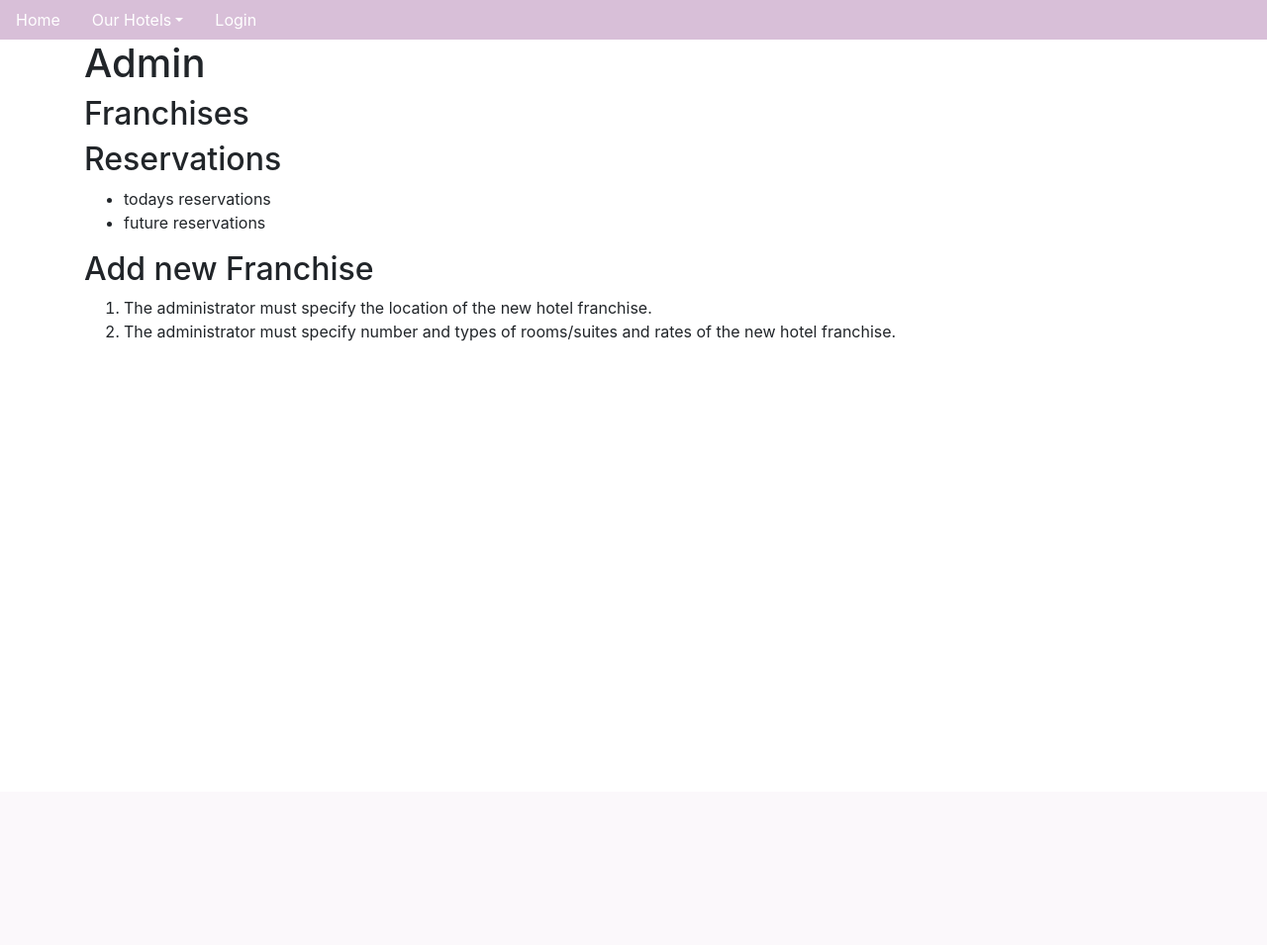
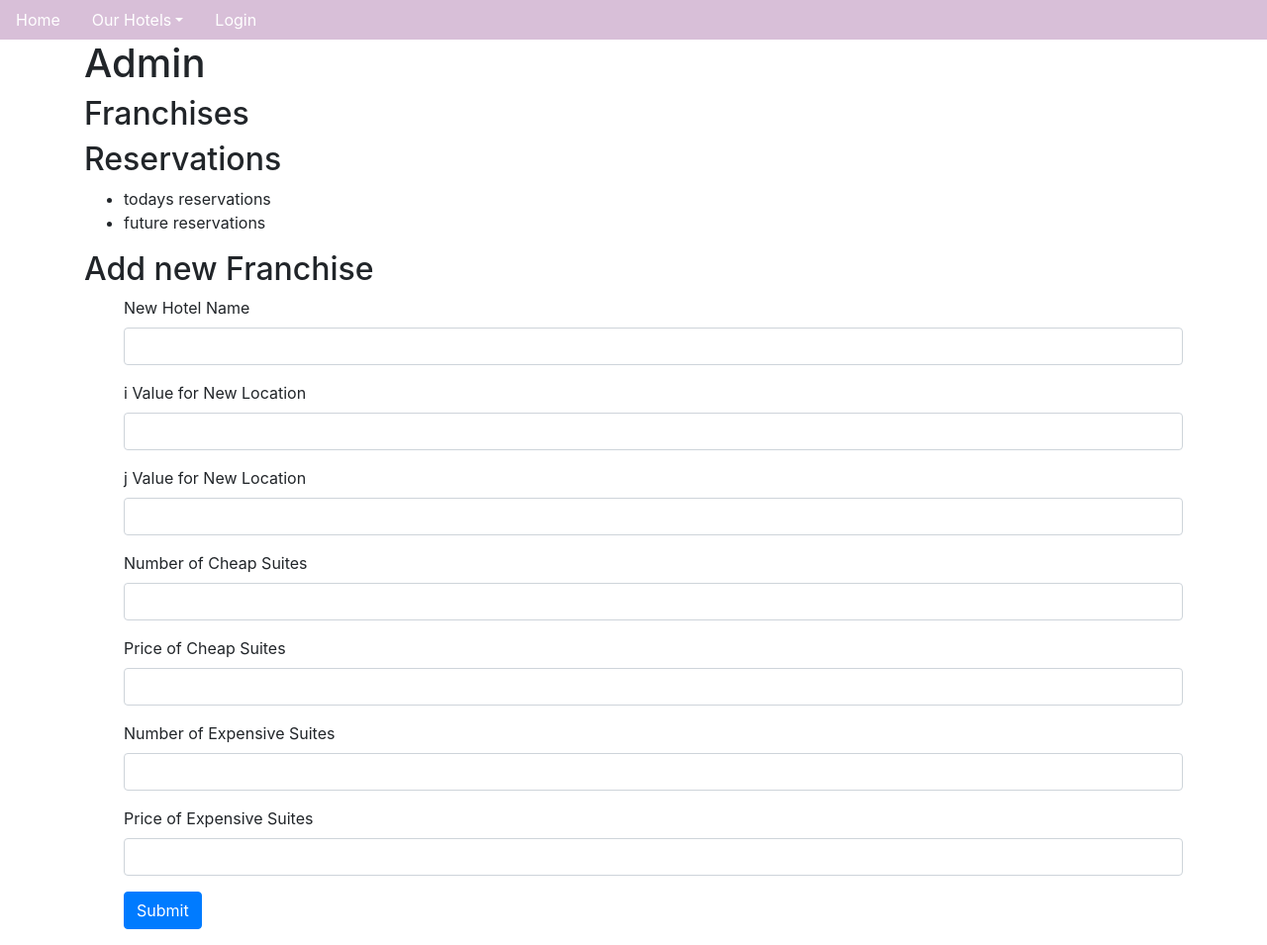
Before and after one commit to KevinQx/Hotel-370, a Flask app: page /admin in a window 1280 px wide. Shown: the whole page at 99% size. Before the commit the page ends 345 px from the top, so only its background shows below. Run offline with Flask 2, Linux system fonts and the light colour scheme; some libraries are stand-ins or nearby versions.

Commit message:
Updated admin.html to include hotel add form and added some queries for admin in queries.py

```diff
--- a/queries.py
+++ b/queries.py
@@ -131,6 +131,16 @@ def select_all_locations():
         print(data)
     return data
 
+def location_in_db(i, j):
+    with create_connection(db) as c:
+        c.execute(
+            f"""select i, j
+            from location
+            where location.i = '{i}'
+            and location.j = '{j}'
+            """)
+        data = c.fetchone()
+    return data
 
 def select_all_hotels():
     with create_connection(db) as c:
@@ -159,6 +169,23 @@ def user_in_db(un, pw):
 def select_rooms_search_criteria():
     pass
 
+def reservations_by_hotel_owner(hotel):
+    with create_connection(db) as c:
+        c.execute(f"""
+            select c.first-name, c.last-name, r.start-date, r.end-date, a.room-number
+            from reservation as r
+            join customer as c
+            on c.id = r.cust-id
+            join room as a
+            on r.room-id = a.id
+            join location as l
+            on a.location-id = l.id
+            join admin as b
+            on b.hotel-id = a.hotel-id
+            where b.hotel-id = '{hotel}'
+            """)
+        data = c.fetchone()
+    return data
 
 def initialize_dummy_data():
     hotelid = 0
--- a/templates/admin.html
+++ b/templates/admin.html
@@ -1,5 +1,5 @@
 {% extends "layout.html" %}
-{% block content%}
+{% block content %}
 <h1>Admin</h1>
 <h2>Franchises</h2>
 <h2>Reservations</h2>
@@ -9,9 +9,37 @@
 </ul>
 <h2>Add new Franchise</h2>
 <ol>
-  <li>The administrator must specify the location of the new hotel franchise.</li>
-  <li>The administrator must specify number and types of rooms/suites and rates of the new
-    hotel franchise.</li>
+  <form method="post" action="">
+  	<div class="form-group">
+      <label for="hn">New Hotel Name</label>
+      <input type="text" name="hn" class="form-control" id="hn">
+    </div>
+    <div class="form-group">
+      <label for="loci">i Value for New Location</label>
+      <input type="number" name="loci" class="form-control" id="loci">
+    </div>
+    <div class="form-group">
+      <label for="locj">j Value for New Location</label>
+      <input type="number" name="locj" class="form-control" id="locj">
+    </div>
+    <div class="form-group">
+      <label for="cs">Number of Cheap Suites</label>
+      <input type="number" name="cs" class="form-control" id="cs">
+    </div>
+    <div class="form-group">
+      <label for="pc">Price of Cheap Suites</label>
+      <input type="number" name="pc" class="form-control" id="pc">
+    </div>
+    <div class="form-group">
+      <label for="es">Number of Expensive Suites</label>
+      <input type="number" name="es" class="form-control" id="es">
+    </div>
+    <div class="form-group">
+      <label for="pe">Price of Expensive Suites</label>
+      <input type="number" name="pe" class="form-control" id="pe">
+    </div>
+    <button type="submit" class="btn btn-primary">Submit</button>
+  </form>
 </ol>
 
 {% endblock content%}
```
